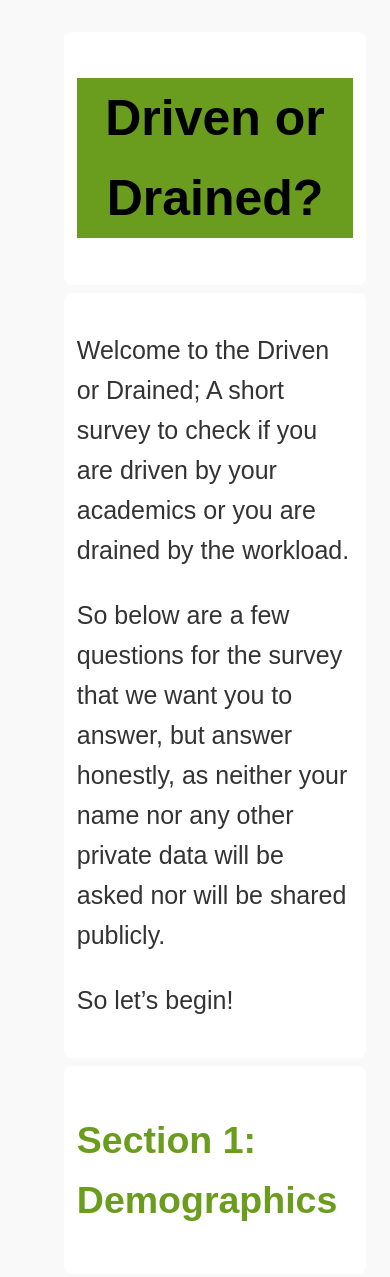
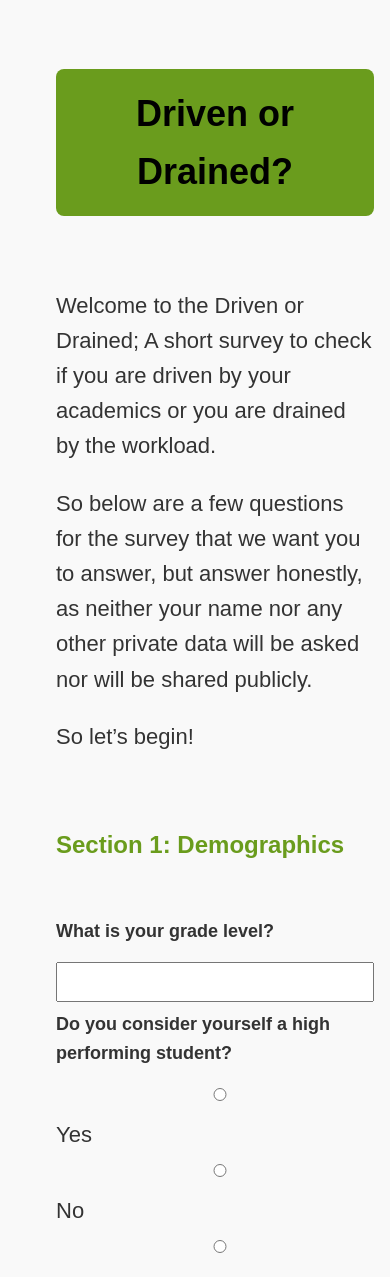
Before and after one commit to BeHoneyBee/Driven-or-Drained, a plain HTML site: page index.html in a window 390 px wide. Shown: the top 1277 px of the page. Drawn offline with Linux system fonts and the light colour scheme; some packages are replaced by stand-ins of ours; a script that the page names is missing.

Commit message:
Update Style.css

```diff
--- a/Style.css
+++ b/Style.css
@@ -1,80 +1,120 @@
+/* Base Reset */
 * {
   box-sizing: border-box;
 }
 
 body {
+  padding: 1rem;
+  margin: 0;
+  font-family: Arial, sans-serif;
+  line-height: 1.6;
+  background-color: #f9f9f9;
+  color: #333;
+}
+
+/* Wrapper to center and contain all content */
+.wrapper {
   max-width: 800px;
   margin: auto;
+  padding: 1rem;
+  background-color: #fff;
+  border-radius: 8px;
 }
+
+/* Headings */
 h1 {
   text-align: center;
   font-size: 50px;
-    color: rgb(0, 0, 0);
+  color: #000;
   background-color: #6a9c1d;
+  padding: 1rem;
+  border-radius: 8px;
+  margin-bottom: 1rem;
+}
 
+h2 {
+  color: #6a9c1d;
+  font-size: 30px;
+  margin-top: 1rem;
 }
+
+/* Sections and headers */
+section, header {
+  padding: 1rem 0;
+}
+
+/* Text Elements */
 section {
+  font-size: 22px;
   text-align: start;
-    font-size: 25px;
 }
- header {
-    text-align: left;
-    font-size: 25px;
-    color: #6a9c1d;
+
+div {
+  font-weight: bold;
 }
- div {
-    font-weight:bold;
- }
+
 ul {
   list-style-type: disc;
+  padding-left: 1.2rem;
 }
+
+li {
+  list-style-position: inside;
+  display: block;
+  padding-bottom: 0.5rem;
+  word-wrap: break-word;
+  font-size: 20px;
+}
+
+/* Input Fields */
 input[type="text"] {
-   width: 300px;
+  width: 100%;
   height: 40px;
+  max-width: 100%;
+  margin: 0.5rem 0;
 }
+
+input[type="radio"],
+input[type="checkbox"] {
+  margin-right: 0.5rem;
+}
+
+/* Submit Button */
 button[type="submit"] {
-   background-color: #6a9c1d; /* green */
+  background-color: #6a9c1d;
   color: white;
   padding: 10px 20px;
   font-size: 20px;
   border: none;
   border-radius: 6px;
   cursor: pointer;
-   align-self: center;
+  display: block;
+  margin: 2rem auto 0;
 }
 
 button[type="submit"]:hover {
   background-color: #3ac7ff;
 }
-div.custom-font {
-   font-family: 'Georgia', serif;
-   font-size: 20px;
- }
+
+/* Tables */
 table {
   width: 100%;
   border-collapse: collapse;
+  margin-top: 0.5rem;
 }
 
 th, td {
   padding: 10px;
   text-align: center;
-   border-bottom: 1px solid lightgray; /* grey horizontal lines */
+  border-bottom: 1px solid lightgray;
 }
 
 tr:last-child td {
-   border-bottom: none; /* remove line after last row */
+  border-bottom: none;
 }
 
 th {
   background-color: #f2f2f2;
- }
-
- /* Optional: remove vertical lines */
- th, td {
-   border-left: none;
-   border-right: none;
- }
- th {
   font-size: 24px;
   font-weight: bold;
 }
@@ -82,59 +122,60 @@ div.custom-font {
 td {
   font-size: 20px;
 }
-.unanswered {
-  border: 2px solid #f4b400 !important; /* Google's warm amber */
-  background-color: #fff8e1 !important;
-  border-radius: 6px;
-  transition: background-color 0.3s ease;
-}
+
+/* Error highlight */
 .error-highlight {
   text-decoration: underline;
   text-decoration-color: #6a9c1d;
   text-decoration-thickness: 2px;
 }
-body {
-  padding: 1rem;
-  margin: 0;
-  font-family: Arial, sans-serif;
-  line-height: 1.6;
-  background-color: #f9f9f9;
-  color: #333;
-  box-sizing: border-box;
+
+/* Unanswered fields highlight */
+.unanswered {
+  border: 2px solid #f4b400 !important;
+  background-color: #fff8e1 !important;
+  border-radius: 6px;
+  transition: background-color 0.3s ease;
+}
+
+/* Custom Font Class */
+div.custom-font {
+  font-family: 'Georgia', serif;
+  font-size: 20px;
+}
+
+/* Responsive Design */
+@media (max-width: 600px) {
+  h1 {
+    font-size: 36px;
+  }
+
+  h2 {
+    font-size: 24px;
   }
 
   section, header {
-  max-width: 800px;
-  margin: auto;
-  padding: 1rem;
-  background-color: #fff;
-  border-radius: 8px;
-}
-@media (max-width: 600px) {
-  body {
-    padding: 1rem;
-  }
-
-  section, header {
-    padding: 0.8rem;
-    margin: 0.5rem;
+    padding: 0.8rem 0;
+    margin: 0.5rem 0;
   }
 
   input, textarea, select, button {
     width: 100%;
-    max-width: 100%;
     box-sizing: border-box;
     margin-bottom: 1rem;
   }
 
+  input[type="text"] {
+    height: 40px;
+  }
+
   table {
+    display: block;
+    overflow-x: auto;
     width: 100%;
-    overflow-x: auto;
-    display: block;
+  }
+
+  li {
+    font-size: 18px;
   }
 }
-li {
-  list-style-position: inside;
-  padding-bottom: 0.5rem;
-  word-wrap: break-word;
-}
```
Lines whose indentation alone changed are shown as unchanged.
